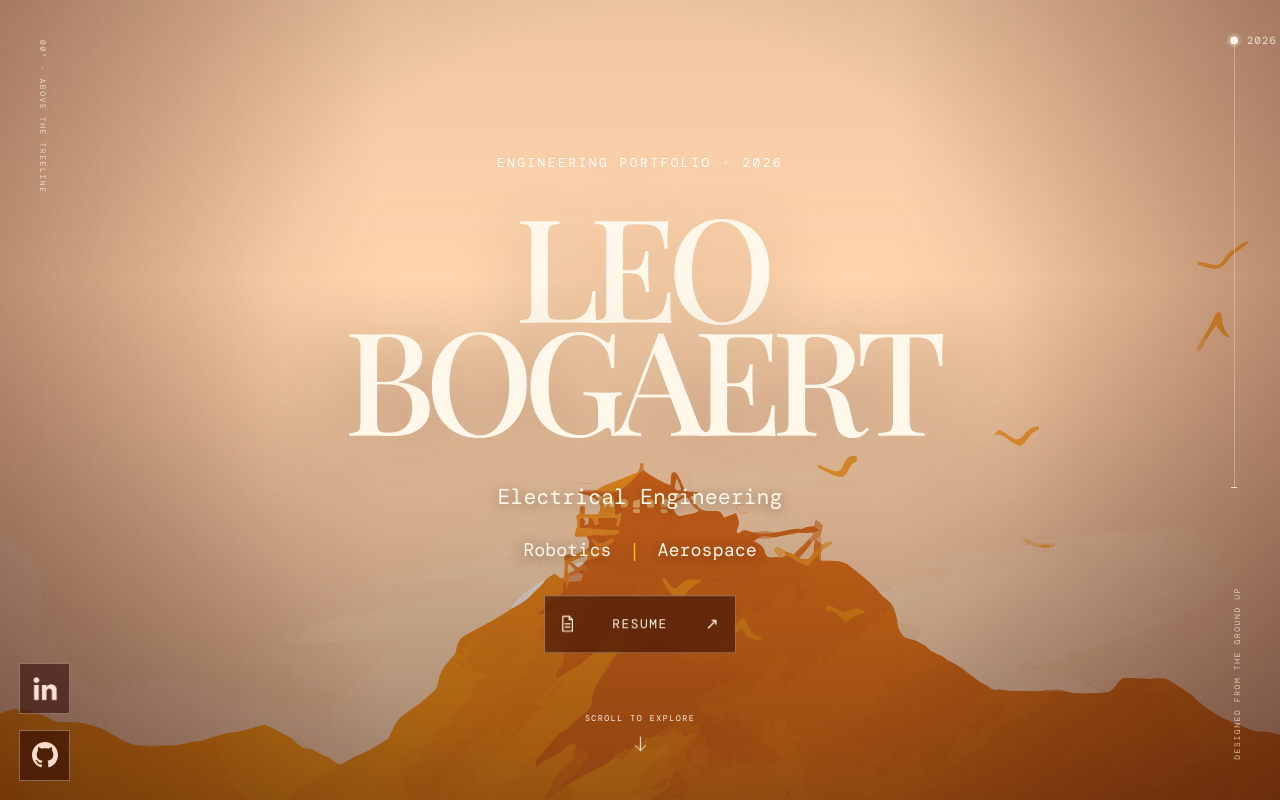
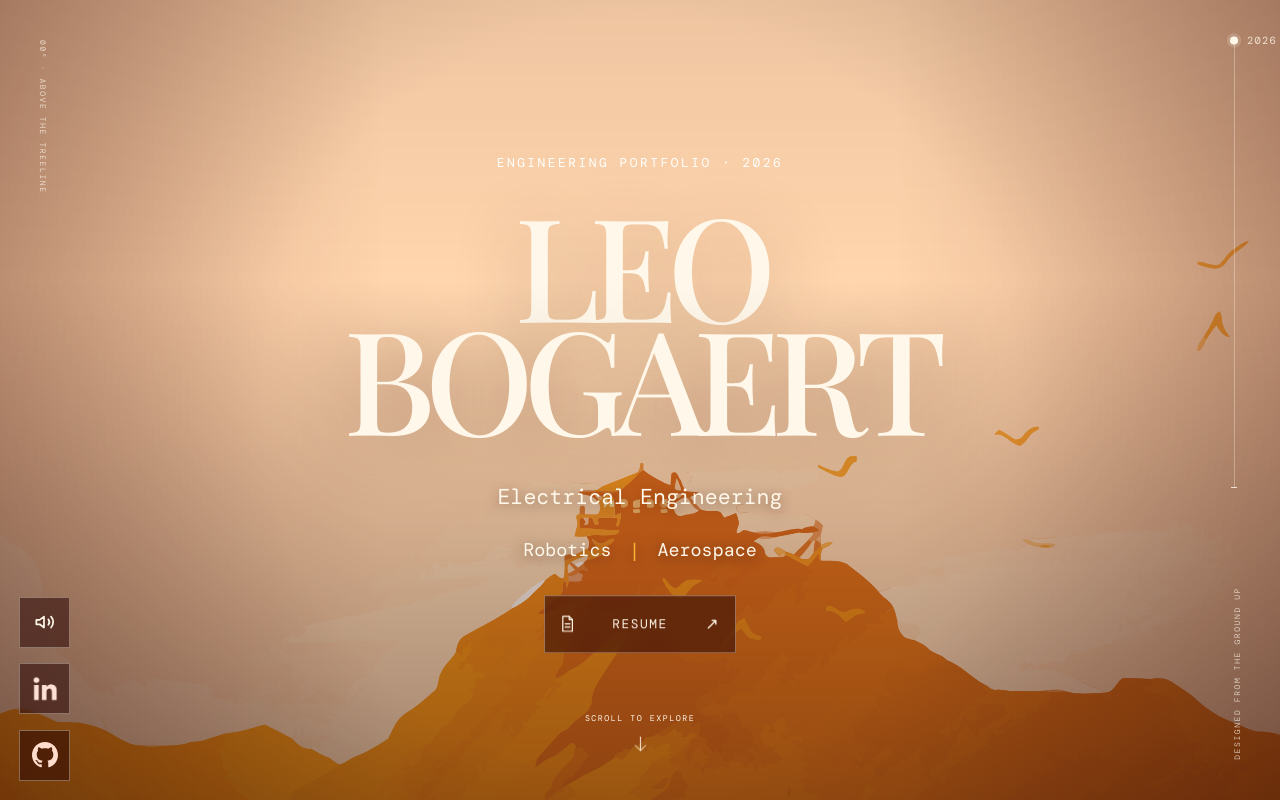
Before and after one commit to KoiBirb/Portfolio-Website, a React (Vite) app: page / in a window 1280 px wide. Shown: the top 800 px of the page. Built offline with nearby package versions, Linux system fonts and the light colour scheme; a web font is replaced by a local one.

Commit message:
Added background music

```diff
--- a/src/App.tsx
+++ b/src/App.tsx
@@ -1,6 +1,34 @@
 import { useEffect, useRef, useState, type CSSProperties } from "react";
 
-const projects = [
+const backgroundSong = {
+  // Add a file to public/music, then set its path here, for example:
+  // src: "./music/background-song.mp3",
+  src: "./music/Background.mp3",
+  title: "Background music",
+  volume: 0.35,
+};
+
+type ProjectSlide =
+  | string
+  | {
+      title: string;
+      image: string;
+      alt?: string;
+    };
+
+type Project = {
+  number: string;
+  year: string;
+  showGithub: boolean;
+  githubUrl: string;
+  eyebrow: string;
+  title: string;
+  summary: string;
+  tags: string[];
+  slides: ProjectSlide[];
+};
+
+const projects: Project[] = [
   {
     number: "01",
     year: "2026",
@@ -11,7 +39,13 @@ const projects = [
     summary:
       "A custom Class D audio amplifier designed from the ground up, using a 555 timer and analog audio input to generate PWM signals. The design includes a MOSFET gate driver to run a MOSFET output stage, driving a speaker with ~80% efficiency. The project included circuit design, component selection, PCB layout in Altium Designer, signal filtering, and oscilloscope-based testing, debugging and enclosure design using fusion 360.",
     tags: ["Altium", "PCB Design", "Circuit Design", "Fusion 360", "Oscilloscope"],
-    slides: ["PCB render", "Layer stack", "Bench testing"],
+    slides: [
+      // Add an image by setting its path, for example:
+      // { title: "PCB render", image: "./projects/amplifier-pcb.jpg", alt: "Amplifier PCB render" },
+      "PCB render",
+      "Layer stack",
+      "Bench testing",
+    ],
   },
   {
     number: "02",
@@ -99,6 +133,19 @@ function PageIcon() {
   );
 }
 
+function AudioIcon({ muted }: { muted: boolean }) {
+  return (
+    <svg viewBox="0 0 24 24" aria-hidden="true">
+      <path d="M4 10v4h3l4 3V7l-4 3z" />
+      {muted ? (
+        <path d="m15 10 4 4m0-4-4 4" />
+      ) : (
+        <path d="M15 9.5a4 4 0 0 1 0 5M17.5 7a7.5 7.5 0 0 1 0 10" />
+      )}
+    </svg>
+  );
+}
+
 export default function App() {
   const storyRef = useRef<HTMLElement>(null);
   const imageRef = useRef<HTMLImageElement>(null);
@@ -106,6 +153,13 @@ export default function App() {
   const activeYearRef = useRef("2026");
   const [yearPulse, setYearPulse] = useState(false);
   const [mobileSocialVisible, setMobileSocialVisible] = useState(true);
+  const [musicMuted, setMusicMuted] = useState(false);
+  const [musicVolume, setMusicVolume] = useState(backgroundSong.volume);
+  const [mobileVolumeOpen, setMobileVolumeOpen] = useState(false);
+  const audioRef = useRef<HTMLAudioElement>(null);
+  const lastVolumeRef = useRef(backgroundSong.volume);
+  const mobileAudioTapRef = useRef<number | null>(null);
+  const autoplayBlockedRef = useRef(false);
   const timelineYears = Array.from(
     new Set(["2026", ...projects.map((project) => project.year)]),
   );
@@ -165,8 +219,118 @@ export default function App() {
       window.removeEventListener("scroll", requestUpdate);
       window.removeEventListener("resize", requestUpdate);
       if (frame) window.cancelAnimationFrame(frame);
+      if (mobileAudioTapRef.current !== null) window.clearTimeout(mobileAudioTapRef.current);
     };
   }, []);
+
+  useEffect(() => {
+    const audio = audioRef.current;
+    if (!audio || !backgroundSong.src) return;
+
+    audio.volume = backgroundSong.volume;
+    audio.muted = false;
+
+    const unlockPlayback = (event: Event) => {
+      if (!autoplayBlockedRef.current) {
+        removeUnlockListeners();
+        return;
+      }
+      if (event.target instanceof Element && event.target.closest(".audio-toggle")) return;
+      audio.muted = false;
+      setMusicMuted(false);
+      autoplayBlockedRef.current = false;
+      void audio.play().then(removeUnlockListeners).catch(() => undefined);
+    };
+    const removeUnlockListeners = () => {
+      window.removeEventListener("pointerdown", unlockPlayback);
+      window.removeEventListener("keydown", unlockPlayback);
+    };
+
+    void audio.play().catch(() => {
+      autoplayBlockedRef.current = true;
+      audio.muted = true;
+      setMusicMuted(true);
+      window.addEventListener("pointerdown", unlockPlayback, { passive: true });
+      window.addEventListener("keydown", unlockPlayback);
+    });
+
+    return removeUnlockListeners;
+  }, []);
+
+  const toggleMusicMute = async () => {
+    const audio = audioRef.current;
+    if (!audio) return;
+
+    if (audio.paused) {
+      audio.muted = false;
+      setMusicMuted(false);
+      autoplayBlockedRef.current = false;
+      try {
+        await audio.play();
+      } catch {
+        autoplayBlockedRef.current = true;
+      }
+      return;
+    }
+
+    if (audio.muted) {
+      const restoredVolume = lastVolumeRef.current || backgroundSong.volume;
+      audio.volume = restoredVolume;
+      audio.muted = false;
+      autoplayBlockedRef.current = false;
+      setMusicVolume(restoredVolume);
+      setMusicMuted(false);
+      try {
+        await audio.play();
+      } catch {
+        audio.muted = true;
+        setMusicMuted(true);
+      }
+    } else {
+      if (audio.volume > 0) lastVolumeRef.current = audio.volume;
+      audio.muted = true;
+      setMusicMuted(true);
+    }
+  };
+
+  const handleAudioButton = async () => {
+    const isTouchDevice = window.matchMedia("(hover: none), (pointer: coarse)").matches;
+    if (!isTouchDevice) {
+      await toggleMusicMute();
+      return;
+    }
+
+    setMobileVolumeOpen(true);
+    if (mobileAudioTapRef.current !== null) {
+      window.clearTimeout(mobileAudioTapRef.current);
+      mobileAudioTapRef.current = null;
+      await toggleMusicMute();
+      setMobileVolumeOpen(false);
+    } else {
+      mobileAudioTapRef.current = window.setTimeout(() => {
+        mobileAudioTapRef.current = null;
+      }, 350);
+    }
+  };
+
+  const handleVolumeChange = async (value: number) => {
+    const audio = audioRef.current;
+    if (!audio) return;
+
+    setMusicVolume(value);
+    audio.volume = value;
+    audio.muted = value === 0;
+    setMusicMuted(value === 0);
+    if (value > 0) {
+      lastVolumeRef.current = value;
+      try {
+        await audio.play();
+      } catch {
+        audio.muted = true;
+        setMusicMuted(true);
+      }
+    }
+  };
 
   return (
     <main>
@@ -174,6 +338,31 @@ export default function App() {
         className={`social-links${mobileSocialVisible ? "" : " is-mobile-hidden"}`}
         aria-label="Social profiles"
       >
+        {backgroundSong.src && (
+          <div className={`audio-control${mobileVolumeOpen ? " is-open" : ""}`}>
+            <audio ref={audioRef} src={backgroundSong.src} preload="auto" autoPlay loop />
+            <div className="volume-popover">
+              <input
+                type="range"
+                min="0"
+                max="1"
+                step="0.01"
+                value={musicMuted ? 0 : musicVolume}
+                onChange={(event) => handleVolumeChange(Number(event.target.value))}
+                aria-label="Background music volume"
+              />
+            </div>
+            <button
+              className="audio-toggle"
+              type="button"
+              onClick={handleAudioButton}
+              aria-label={musicMuted ? `Unmute ${backgroundSong.title}` : `Mute ${backgroundSong.title}`}
+              aria-pressed={!musicMuted}
+            >
+              <AudioIcon muted={musicMuted} />
+            </button>
+          </div>
+        )}
         <a href="https://www.linkedin.com/in/leo-bogaert/" target="_blank" rel="noreferrer">
           <img src="./linkedin.png" alt="LinkedIn" />
         </a>
@@ -284,8 +473,6 @@ export default function App() {
   );
 }
 
-type Project = (typeof projects)[number];
-
 function ProjectCard({ project }: { project: Project }) {
   return (
     <article className="project-card">
@@ -321,8 +508,10 @@ function ProjectCard({ project }: { project: Project }) {
   );
 }
 
-function ProjectCarousel({ title, slides }: { title: string; slides: string[] }) {
+function ProjectCarousel({ title, slides }: { title: string; slides: ProjectSlide[] }) {
   const [activeSlide, setActiveSlide] = useState(0);
+  const slideTitle = (slide: ProjectSlide) =>
+    typeof slide === "string" ? slide : slide.title;
 
   const previousSlide = () => {
     setActiveSlide((current) => (current - 1 + slides.length) % slides.length);
@@ -340,14 +529,24 @@ function ProjectCarousel({ title, slides }: { title: string; slides: string[] })
           style={{ transform: `translateX(-${activeSlide * 100}%)` }}
         >
           {slides.map((slide, index) => (
-            <figure className={`carousel-slide carousel-tone-${index + 1}`} key={slide}>
+            <figure
+              className={`carousel-slide carousel-tone-${index + 1}`}
+              key={`${slideTitle(slide)}-${index}`}
+            >
+              {typeof slide !== "string" && slide.image && (
+                <img
+                  className="carousel-image"
+                  src={slide.image}
+                  alt={slide.alt ?? slide.title}
+                />
+              )}
               <div className="carousel-grid" aria-hidden="true" />
               <figcaption>
                 <span>
                   {String(index + 1).padStart(2, "0")} / {String(slides.length).padStart(2, "0")}
                 </span>
-                <strong>{slide}</strong>
-                <small>Project image slot</small>
+                <strong>{slideTitle(slide)}</strong>
+                <small>{typeof slide !== "string" && slide.image ? "Project image" : "Project image slot"}</small>
               </figcaption>
             </figure>
           ))}
@@ -364,9 +563,9 @@ function ProjectCarousel({ title, slides }: { title: string; slides: string[] })
               type="button"
               className={index === activeSlide ? "is-active" : ""}
               onClick={() => setActiveSlide(index)}
-              aria-label={`Show ${slide}`}
+              aria-label={`Show ${slideTitle(slide)}`}
               aria-current={index === activeSlide ? "true" : undefined}
-              key={slide}
+              key={`${slideTitle(slide)}-${index}`}
             />
           ))}
         </div>
--- a/src/styles.css
+++ b/src/styles.css
@@ -219,6 +219,85 @@ a {
 .social-links a:hover img,
 .social-links a:focus-visible img {
   filter: none;
+}
+
+.audio-control {
+  position: relative;
+  order: -1;
+  align-self: flex-start;
+  width: 3.9rem;
+  height: 3.9rem;
+}
+
+.audio-toggle {
+  position: absolute;
+  inset: 0;
+  display: grid;
+  width: 100%;
+  height: 3.9rem;
+  margin: 0;
+  padding: 0.9rem;
+  border: 1px solid rgba(255, 247, 233, 0.35);
+  color: #fff7e9;
+  background: rgba(43, 7, 4, 0.55);
+  -webkit-backdrop-filter: blur(14px);
+  backdrop-filter: blur(14px);
+  place-items: center;
+  cursor: pointer;
+  transform-origin: center;
+  transition: color 180ms ease, background 180ms ease, transform 180ms ease;
+}
+
+.audio-toggle svg {
+  width: 100%;
+  fill: none;
+  stroke: currentColor;
+  stroke-linecap: round;
+  stroke-linejoin: round;
+  stroke-width: 1.6;
+}
+
+.audio-toggle:hover,
+.audio-toggle:focus-visible {
+  color: #2a0905;
+  background: #f8b331;
+  transform: scale(1.1);
+}
+
+.volume-popover {
+  position: absolute;
+  bottom: 100%;
+  left: 50%;
+  display: grid;
+  width: 110%;
+  height: 9rem;
+  border: 1px solid rgba(255, 247, 233, 0.35);
+  visibility: hidden;
+  opacity: 0;
+  background: rgba(43, 7, 4, 0.55);
+  -webkit-backdrop-filter: blur(14px);
+  backdrop-filter: blur(14px);
+  place-items: center;
+  transform: translateX(-50%) scaleY(0.75);
+  transform-origin: bottom;
+  transition: opacity 180ms ease, transform 180ms ease, visibility 180ms;
+}
+
+.audio-control:hover .volume-popover,
+.audio-control:has(.volume-popover input:focus-visible) .volume-popover,
+.audio-control.is-open .volume-popover {
+  visibility: visible;
+  opacity: 1;
+  transform: translateX(-50%) scaleY(1);
+}
+
+.volume-popover input {
+  width: 1rem;
+  height: 7.2rem;
+  accent-color: #f8b331;
+  cursor: pointer;
+  direction: rtl;
+  writing-mode: vertical-lr;
 }
 
 .story-content {
@@ -539,6 +618,14 @@ a {
   text-align: center;
 }
 
+.carousel-image {
+  position: absolute;
+  inset: 0;
+  width: 100%;
+  height: 100%;
+  object-fit: cover;
+}
+
 .hero-specialties {
   margin: 1.25rem 0 0;
   font-family: "DM Mono", monospace;
@@ -733,7 +820,9 @@ a {
   gap: clamp(0.8rem, 1.2vw, 1.25rem);
 }
 
-.social-links a {
+.social-links a,
+.audio-control,
+.audio-toggle {
   width: clamp(3.15rem, 4vw, 3.9rem);
   height: clamp(3.15rem, 4vw, 3.9rem);
   padding: clamp(0.7rem, 0.9vw, 0.9rem);
```
Also changed, not shown: public/projects/README.txt (added), 1 other file (tests, documents, lock files or other folders).
